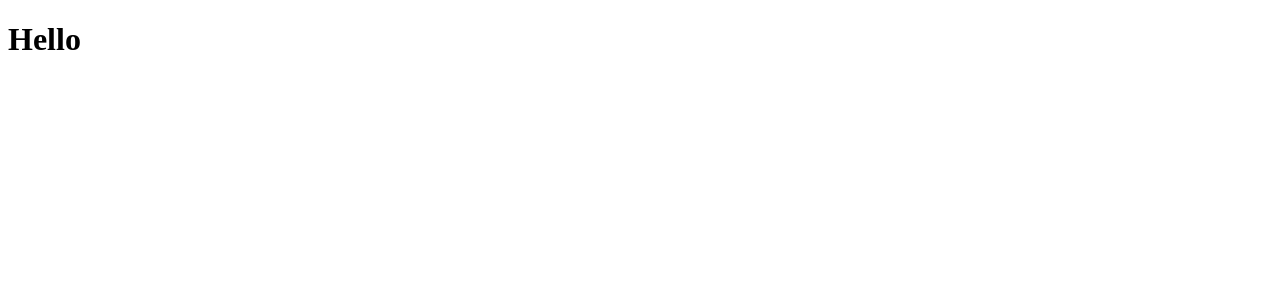
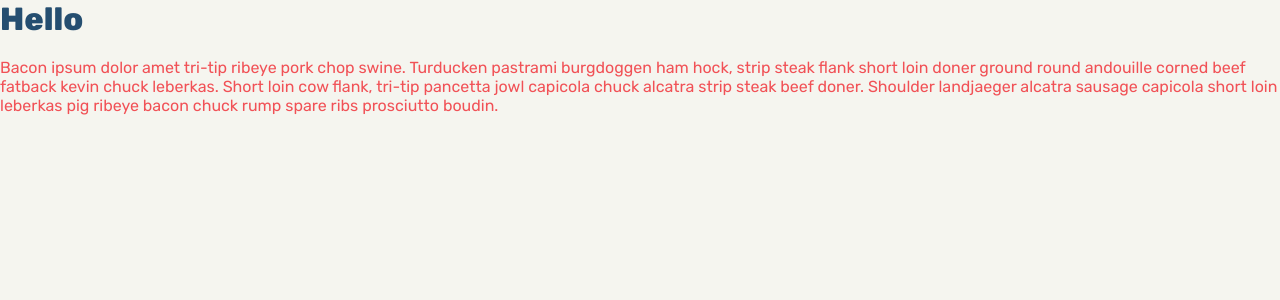
Before and after one commit to pachuley/blog-react-firebase, a React (Vite) app: page / in a window 1280 px wide. Shown: the top 300 px of the page. Built offline with nearby package versions, Linux system fonts and the light colour scheme.

Commit message:
App renders, color scheme chosen

```diff
--- a/index.html
+++ b/index.html
@@ -7,6 +7,8 @@
     <meta http-equiv="X-UA-Compatible" content="ie=edge">
     <meta name="theme-color" content="#000000" />
     <link rel="stylesheet" href="https://cdnjs.cloudflare.com/ajax/libs/font-awesome/4.7.0/css/font-awesome.min.css">
+    <link rel="preconnect" href="https://fonts.gstatic.com">
+    <link href="https://fonts.googleapis.com/css2?family=Rubik:wght@400;600;800&display=swap" rel="stylesheet">
 
     <title>Blog (React/Firebase)</title>
 
--- a/src/App.js
+++ b/src/App.js
@@ -4,6 +4,7 @@ function App() {
     return (
       <>
         <h1>Hello</h1>
+        <p>Bacon ipsum dolor amet tri-tip ribeye pork chop swine. Turducken pastrami burgdoggen ham hock, strip steak flank short loin doner ground round andouille corned beef fatback kevin chuck leberkas. Short loin cow flank, tri-tip pancetta jowl capicola chuck alcatra strip steak beef doner. Shoulder landjaeger alcatra sausage capicola short loin leberkas pig ribeye bacon chuck rump spare ribs prosciutto boudin.</p>
       </>
     );
   }
--- /dev/null
+++ b/src/index.css
@@ -0,0 +1,45 @@
+body {
+    display: flex;
+    flex-direction: column;
+    background: #f5f5ef;
+    color: #f15156;
+    font-family: "Rubik", sans-serif;
+    font-weight: 400;
+    margin: 0;
+    padding: 0;
+    -webkit-font-smoothing: antialiased;
+    -moz-osx-font-smoothing: grayscale;
+  }
+
+  a {
+    color: #ffc15e;
+    transition: 0.5s;
+    text-decoration: none;
+  }
+
+  a:hover, a:active, a:focus {
+    color: #ffc15e;
+    outline: none;
+    text-decoration: none;
+  }
+
+  p {
+    padding: 0;
+    margin: 0 0 30px 0;
+  }
+
+  h1 {
+  font-family: "Rubik", sans-serif;
+  font-weight: 800;
+  margin: 0 0 20px 0;
+  padding: 0;
+  color: #254e70
+}
+
+  h2, h3, h4, h5, h6 {
+    font-family: "Rubik", sans-serif;
+    font-weight: 600;
+    margin: 0 0 20px 0;
+    padding: 0;
+    color: #254e70
+  }
--- a/src/index.js
+++ b/src/index.js
@@ -1,13 +1,10 @@
 import React from "react"
 import ReactDOM from "react-dom"
 import App from './App';
+import './index.css';
 
 if (module.hot) {
     module.hot.accept()
 }
 
-var rootElement = document.getElementById("root")
-
-ReactDOM.render(
-    <App />, rootElement
-)
+ReactDOM.render(<App />, document.getElementById("root"))
```
Also changed, not shown: index.css (deleted).
